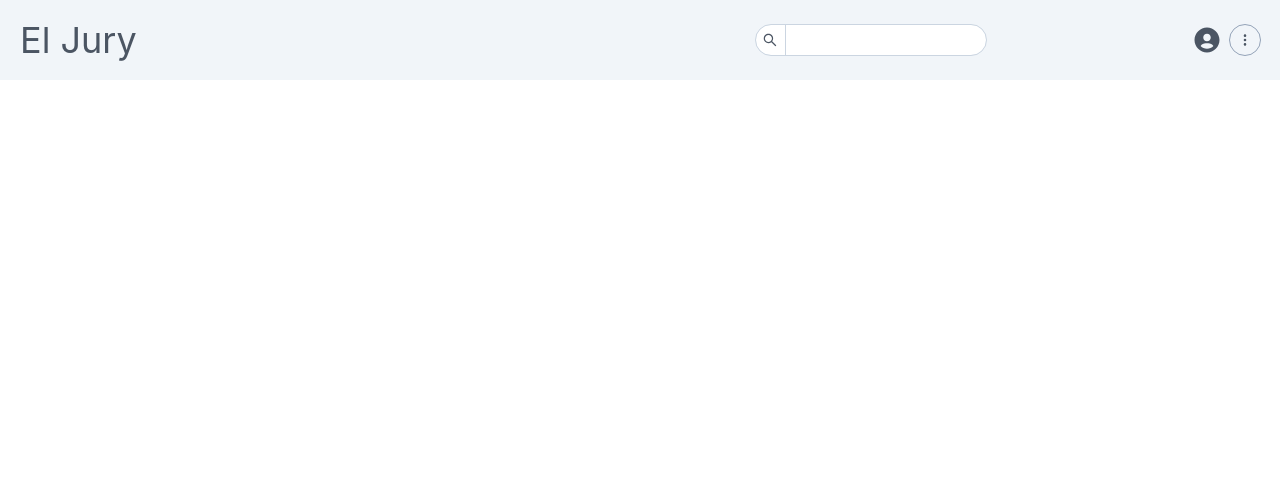
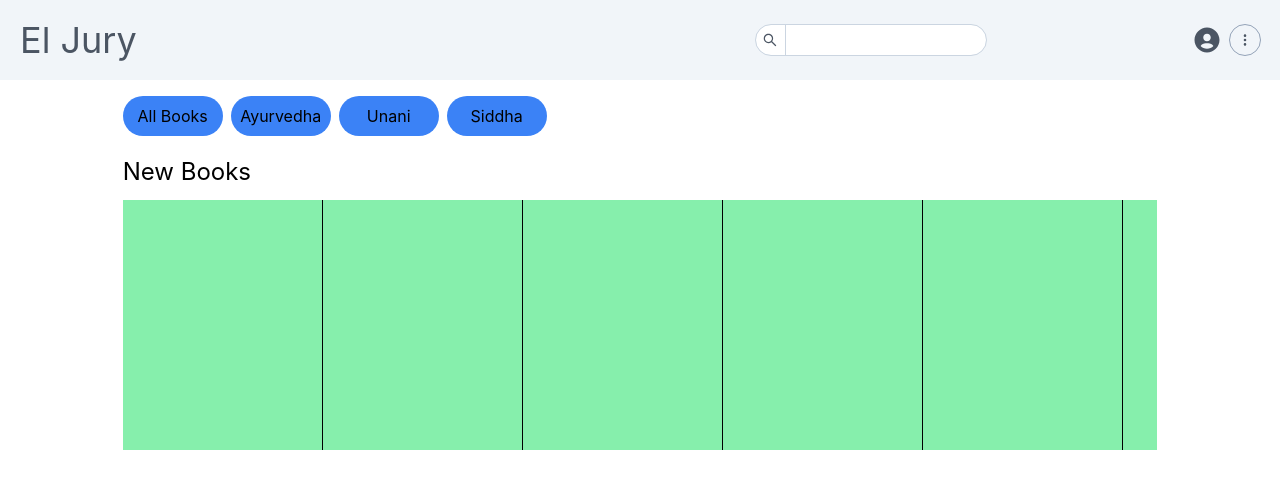
Before and after one commit to thugperfect/elJury, a React (Create React App) app in the folder client/: page /book in a window 1280 px wide. Shown: the top 488 px of the page. Built offline with nearby package versions, Linux system fonts and the light colour scheme.

Commit message:
body styling

```diff
--- a/client/src/App.css
+++ b/client/src/App.css
@@ -8,6 +8,19 @@
 
   }
 }
+.horizontal::-webkit-scrollbar{
+  height: 5px;
+}
+.horizontal::-webkit-scrollbar-thumb{
+  background-color: rgb(175, 183, 190);
+}
+.horizontal::-webkit-scrollbar-track{
+  background-color: white
+}
+
+
+
+
 
 .bottom-border{
   border-bottom: 1px solid rgb(168, 162, 162);
--- a/client/src/components/BookHome.js
+++ b/client/src/components/BookHome.js
@@ -1,11 +1,52 @@
-import React from 'react'
+import React from "react";
+import SingleBook from "./SingleBook";
 
 const BookHome = () => {
   return (
-    <div>
+    <div className="bg-white flex justify-center text-black dark:text-white dark:bg-black">
+      <div className="w-5/6  p-4">
+        <div className="flex gap-2">
+          <div className="w-[100px] flex justify-center bg-blue-500 p-2 rounded-r-full rounded-l-full cursor-pointer">
+            All Books
+          </div>
+          <div className="w-[100px] flex justify-center bg-blue-500 p-2 rounded-r-full rounded-l-full cursor-pointer">
+            Ayurvedha
+          </div>
+          <div className="w-[100px] flex justify-center bg-blue-500 p-2 rounded-r-full rounded-l-full cursor-pointer">
+            Unani
+          </div>
+          <div className="w-[100px] flex justify-center bg-blue-500 p-2 rounded-r-full rounded-l-full cursor-pointer">
+            Siddha
+          </div>
+        </div>
+        <div className="flex flex-col items-center mt-5">
+          <div className="w-full">
+            <div className="name text-2xl mb-3">New Books</div>
+            <div className="flex overflow-x-scroll horizontal ">
+              <div className="flex">
+                <SingleBook />
+                <SingleBook />
+                <SingleBook />
+                <SingleBook />
+                <SingleBook />
+                <SingleBook />
+                <SingleBook /> <SingleBook />
+                <SingleBook />
+                <SingleBook /> <SingleBook />
+                <SingleBook />
+                <SingleBook />
+                <SingleBook /> <SingleBook />
+                <SingleBook />
+                <SingleBook />
+                <SingleBook />
+                <SingleBook />
+              </div>
+            </div>
+          </div>
+        </div>
+      </div>
+    </div>
+  );
+};
 
-    </div>
-  )
-}
-
-export default BookHome
+export default BookHome;
--- a/client/src/components/Navbar.js
+++ b/client/src/components/Navbar.js
@@ -16,8 +16,8 @@ const Navbar = () => {
         <input type="text" ref={searchRef} name="" id="" className="h-[30px] w-[200px] rounded-r-full dark:bg-zinc-950 outline outline-1 outline-slate-300 dark:outline-slate-500 px-2" />
       </div>
       <div className="flex gap-2 items-center">
-        <BiSolidUserCircle className="w-[20px] h-[20px] md:w-[30px] md:h-[30px]" />
-        <BsThreeDotsVertical className="w-[20px] h-[20px] md:w-[30px] md:h-[30px] rounded-full outline outline-1 outline-slate-400 p-2" />
+        <BiSolidUserCircle className="cursor-pointer w-[20px] h-[20px] md:w-[30px] md:h-[30px]" />
+        <BsThreeDotsVertical className="cursor-pointer w-[20px] h-[20px] md:w-[30px] md:h-[30px] rounded-full outline outline-1 outline-slate-400 p-2" />
       </div>
     </div>
   );
--- /dev/null
+++ b/client/src/components/SingleBook.js
@@ -0,0 +1,9 @@
+import React from 'react'
+
+const SingleBook = () => {
+  return (
+    <div className='w-[200px] h-[250px] bg-green-300 outline outline-1 outline-black'></div>
+  )
+}
+
+export default SingleBook
```
